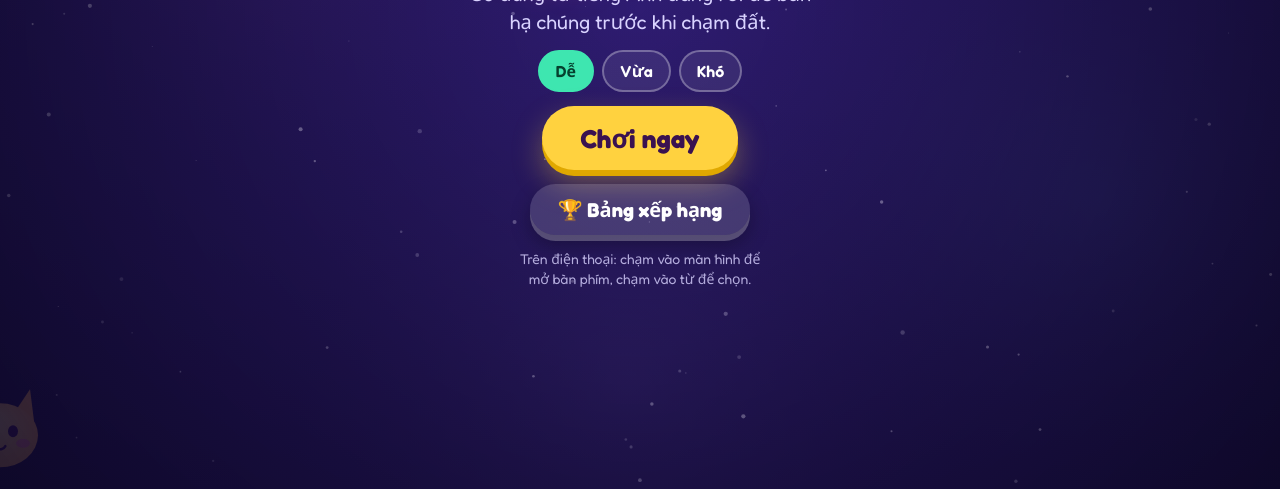
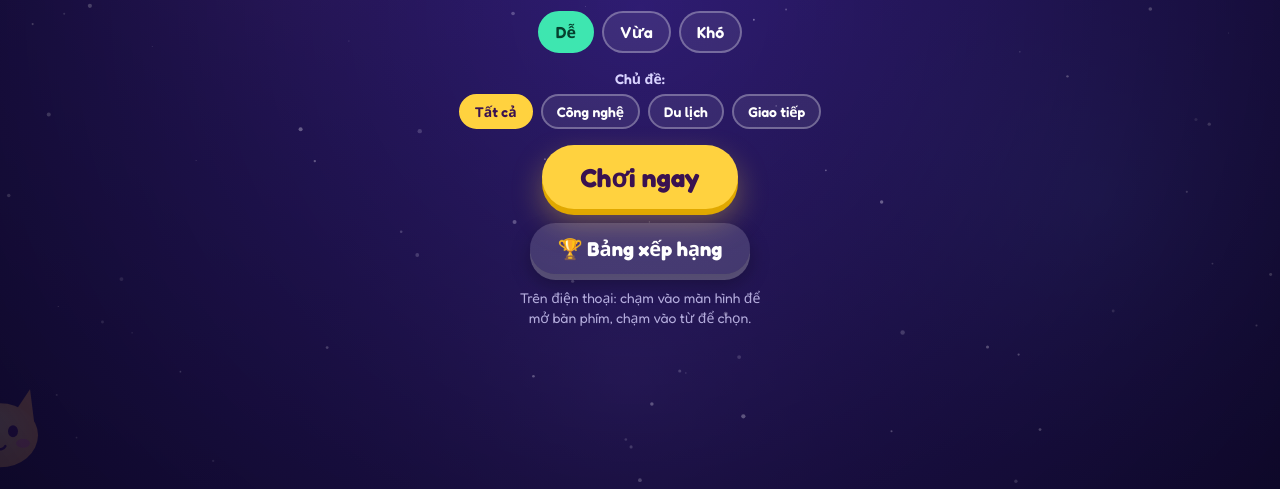
Before and after one commit to hvinhtuong/typopop, a website: page www/index.html in a window 1280 px wide. Shown: the part 311-800 px from the top of the page. Drawn offline with Linux system fonts and the light colour scheme; animation ran at ten frames a second.

Commit message:
Them nhieu chu de cho tu vung

```diff
--- a/www/game.js
+++ b/www/game.js
@@ -1,7 +1,18 @@
-const WORDS = `chef:đầu bếp|international:quốc tế|soap:xà phòng|laughter:tiếng cười|recognize:nhận ra|human:con người|monkey:con khỉ|running:đang chạy|tip:mẹo|businessmen:các doanh nhân|mirror:cái gương|temperature:nhiệt độ|better:tốt hơn|cat:con mèo|sun:mặt trời|book:quyển sách|milk:sữa|tree:cái cây|fish:con cá|happy:vui vẻ|water:nước|friend:bạn bè|apple:quả táo|window:cửa sổ|garden:khu vườn|family:gia đình|bridge:cây cầu|season:mùa|travel:du lịch|library:thư viện|hungry:đói bụng|answer:câu trả lời|breakfast:bữa sáng|weather:thời tiết|holiday:kỳ nghỉ|kitchen:nhà bếp|delicious:ngon tuyệt|beautiful:xinh đẹp|dangerous:nguy hiểm|important:quan trọng|different:khác biệt|adventure:cuộc phiêu lưu|information:thông tin|education:giáo dục|dictionary:từ điển|vegetable:rau củ|exercise:bài tập|language:ngôn ngữ|neighbor:hàng xóm|umbrella:cái ô|treasure:kho báu|rainbow:cầu vồng|elephant:con voi|computer:máy tính|mountain:ngọn núi|customer:khách hàng|chocolate:sô-cô-la|butterfly:con bướm|restaurant:nhà hàng|pronounce:phát âm|comfortable:thoải mái|opportunity:cơ hội`.split('|').map(s => {
-    const [a, b] = s.split(':');
-    return {w: a, vi: b}
-});
+const WORD_PACKS = {
+    all: [], // Sẽ tự động tổng hợp tất cả chủ đề bên dưới
+    it: `developer:lập trình viên|software:phần mềm|hardware:phần cứng|database:cơ sở dữ liệu|network:mạng máy tính|security:bảo mật|cloud:điện toán đám mây|framework:khung làm việc|deployment:triển khai|repository:kho lưu trữ|algorithm:thuật toán|debugging:gỡ lỗi|interface:giao diện|compile:biên dịch|terminal:cửa sổ lệnh|variable:biến|function:hàm|syntax:cú pháp|server:máy chủ|client:máy khách`.split('|').map(s=>{const[a,b]=s.split(':');return{w:a,vi:b}}),
+    travel: `airport:sân bay|passport:hộ chiếu|luggage:hành lý|hotel:khách sạn|ticket:vé xe máy bay|reservation:đặt chỗ|destination:điểm đến|souvenir:quà lưu niệm|guidebook:sách hướng dẫn|itinerary:lịch trình|adventure:cuộc phiêu lưu|landscape:phong cảnh|island:hòn đảo|beach:bãi biển|mountain:ngọn núi|journey:chuyến đi|sightseeing:vãn cảnh|passport:hộ chiếu|customs:hải quan|vacation:kỳ nghỉ`.split('|').map(s=>{const[a,b]=s.split(':');return{w:a,vi:b}}),
+    daily: `chef:đầu bếp|soap:xà phòng|laughter:tiếng cười|human:con người|monkey:con khỉ|running:đang chạy|tip:mẹo|mirror:cái gương|temperature:nhiệt độ|better:tốt hơn|cat:con mèo|sun:mặt trời|book:quyển sách|milk:sữa|tree:cái cây|fish:con cá|happy:vui vẻ|water:nước|friend:bạn bè|apple:quả táo|window:cửa sổ|garden:khu vườn|family:gia đình|bridge:cây cầu|season:mùa|library:thư viện|hungry:đói bụng|answer:câu trả lời|breakfast:bữa sáng|weather:thời tiết|holiday:kỳ nghỉ|kitchen:nhà bếp|delicious:ngon tuyệt|beautiful:xinh đẹp|dangerous:nguy hiểm|important:quan trọng|different:khác biệt|information:thông tin|education:giáo dục|dictionary:từ điển|vegetable:rau củ|exercise:bài tập|language:ngôn ngữ|neighbor:hàng xóm|umbrella:cái ô|treasure:kho báu|rainbow:cầu vồng|elephant:con voi|computer:máy tính|customer:khách hàng|chocolate:sô-cô-la|butterfly:con bướm|restaurant:nhà hàng|pronounce:phát âm|comfortable:thoải mái|opportunity:cơ hội`.split('|').map(s=>{const[a,b]=s.split(':');return{w:a,vi:b}})
+};
+
+// Gộp chung vào gói 'all' và loại bỏ các từ trùng lặp
+const allMap = new Map();
+[...WORD_PACKS.it, ...WORD_PACKS.travel, ...WORD_PACKS.daily].forEach(o => allMap.set(o.w, o));
+WORD_PACKS.all = [...allMap.values()];
+
+let currentTopic = 'all';
+let WORDS = WORD_PACKS.all;
+
 const $ = id => document.getElementById(id), cv = $('c'), ctx = cv.getContext('2d'), kb = $('kb');
 const COL = ['#ff6fae', '#ffd23f', '#3ee6b0', '#5cc8ff', '#b79cff', '#ff9a5c'];
 const reduce = matchMedia('(prefers-reduced-motion:reduce)').matches;
@@ -727,10 +738,20 @@ $('btn-rank-over').onclick=()=>openRank('over');$('close-rank').onclick=()=>{
   snd(480,.08,'triangle',.06);
 };
 
+// Chọn chế độ độ khó
 document.querySelectorAll('#modes button').forEach(b=>b.onclick=()=>{
-  if(state==='paused')return;
-  mode=+b.dataset.m;
-  document.querySelectorAll('#modes button').forEach(x=>x.classList.toggle('on',x===b));
+    if(state==='paused')return;
+    mode=+b.dataset.m;
+    document.querySelectorAll('#modes button').forEach(x=>x.classList.toggle('on',x===b));
+});
+
+// Chọn chủ đề từ vựng
+document.querySelectorAll('#topics button').forEach(b=>b.onclick=()=>{
+    if(state==='paused')return;
+    currentTopic=b.dataset.topic;
+    WORDS=WORD_PACKS[currentTopic]||WORD_PACKS.all;
+    document.querySelectorAll('#topics button').forEach(x=>x.classList.toggle('on',x===b));
+    snd(500,.06,'triangle',.05);
 });
 
 document.addEventListener('visibilitychange',()=>{
--- a/www/index.html
+++ b/www/index.html
@@ -20,7 +20,21 @@
     <div class="ov" id="start">
         <h1>Typo Pop</h1>
         <p>Gõ đúng từ tiếng Anh đang rơi để bắn hạ chúng trước khi chạm đất.</p>
+
+        <!-- Chọn độ khó -->
         <div class="lv" id="modes"><button data-m="0" class="on">Dễ</button><button data-m="1">Vừa</button><button data-m="2">Khó</button></div>
+
+        <!-- Chọn chủ đề từ vựng -->
+        <div class="topic-container">
+            <div class="topic-label">Chủ đề:</div>
+            <div class="lv" id="topics">
+                <button data-topic="all" class="on">Tất cả</button>
+                <button data-topic="it">Công nghệ</button>
+                <button data-topic="travel">Du lịch</button>
+                <button data-topic="daily">Giao tiếp</button>
+            </div>
+        </div>
+
         <button class="btn" id="play">Chơi ngay</button>
         <button class="btn btn-sub" id="btn-rank-start">🏆 Bảng xếp hạng</button>
         <p style="font-size:14px;opacity:.8">Trên điện thoại: chạm vào màn hình để mở bàn phím, chạm vào từ để chọn.</p>
--- a/www/style.css
+++ b/www/style.css
@@ -386,3 +386,40 @@ h1 {
     opacity: .85;
     text-align: right
 }
+
+.topic-container {
+    display: flex;
+    flex-direction: column;
+    align-items: center;
+    gap: 6px;
+    margin: 2px 0
+}
+
+.topic-label {
+    font-size: 14px;
+    color: #d9d3ff;
+    font-weight: 600
+}
+
+#topics {
+    flex-wrap: wrap;
+    justify-content: center
+}
+
+#topics button {
+    border: 2px solid rgba(255, 255, 255, .3);
+    background: rgba(255, 255, 255, .08);
+    color: #fff;
+    font: inherit;
+    font-weight: 600;
+    padding: 6px 14px;
+    border-radius: 999px;
+    cursor: pointer;
+    font-size: 14px
+}
+
+#topics button.on {
+    background: var(--sun);
+    color: #3a1250;
+    border-color: var(--sun)
+}
```
Lines whose indentation alone changed are shown as unchanged.
